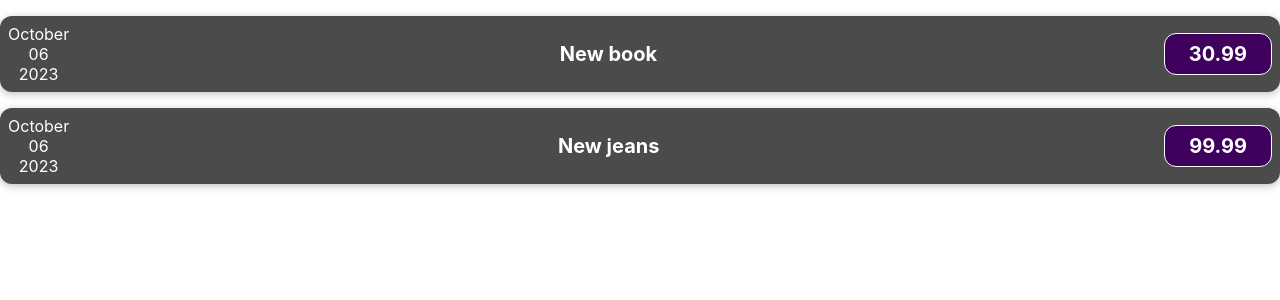
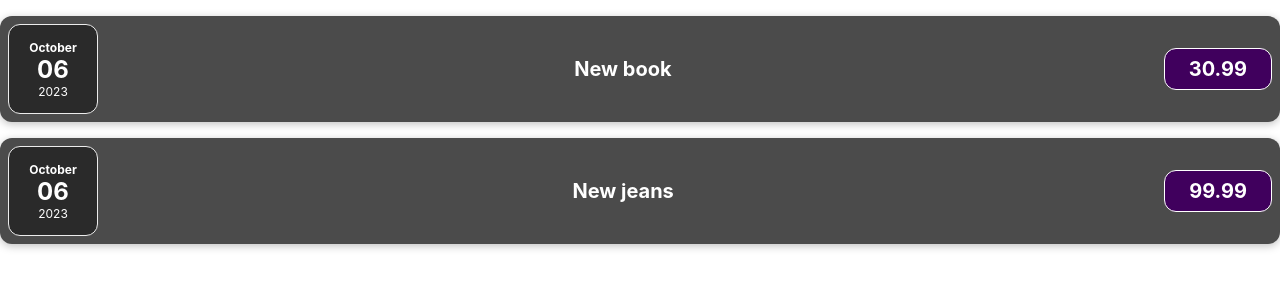
Before and after one commit to karlteine/expenses, a React (Create React App) app: page / in a window 1280 px wide. Shown: the top 300 px of the page. Built offline with nearby package versions, Linux system fonts and the light colour scheme.

Commit message:
Added design to ExpenseDate.js

```diff
--- /dev/null
+++ b/src/components/ExpenseDate.css
@@ -0,0 +1,26 @@
+.expense-date {
+    display: flex;
+    flex-direction: column;
+    width: 5.5rem;
+    height: 5.5rem;
+    border: 1px solid #ececec;
+    background-color: #2a2a2a;
+    color: white;
+    border-radius: 12px;
+    align-items: center;
+    justify-content: center;
+}
+
+.expense-date__month {
+    font-size: 0.75rem;
+    font-weight: bold;
+}
+
+.expense-date__year {
+    font-size: 0.75rem;
+}
+
+.expense-date__day {
+    font-size: 1.5rem;
+    font-weight: bold;
+}
--- a/src/components/ExpenseDate.js
+++ b/src/components/ExpenseDate.js
@@ -1,17 +1,20 @@
-function ExpenseDate(props){
-    const day = props.date.toLocaleString
-        ('en-US', {day: '2-digit'})
-    const month = props.date.
-        toLocaleString('en-US', {month: 'long'})
-    const year = props.date.getFullYear()
+import React from 'react';
+
+import './ExpenseItem.css';
+import './ExpenseDate.css';
+
+function ExpenseDate(props) {
+    const day = props.date.toLocaleString('en-US', { day: '2-digit' });
+    const month = props.date.toLocaleString('en-US', { month: 'long' });
+    const year = props.date.getFullYear();
 
     return (
-        <div>
-            <div>{month}</div>
-            <div>{day}</div>
-            <div>{year}</div>
+        <div className="expense-date">
+            <div className="expense-date__month">{month}</div>
+            <div className="expense-date__day">{day}</div>
+            <div className="expense-date__year">{year}</div>
         </div>
-    )
+    );
 }
 
-export default ExpenseDate
+export default ExpenseDate;
```
